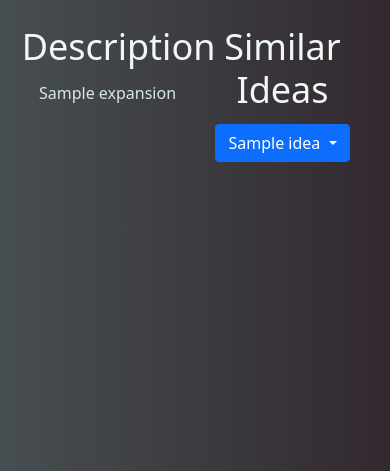
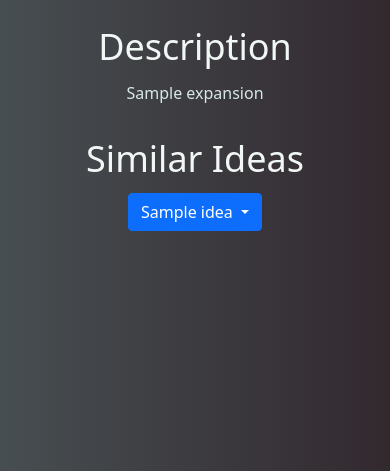
Before and after one commit to JakeG12345/idea-aid, a Flask app: template templates/expand.html in a window 390 px wide. Shown: the part 312-783 px from the top of the page. Run offline with Flask 3, Linux system fonts and the light colour scheme; the template is opened without the code that fills it: most values are stand-ins (such as "Sample title", 1, 10 or a date in 2020); some libraries are stand-ins or nearby versions; some web fonts are replaced.

Commit message:
make expand idea page responsive for mobile

```diff
--- a/static/styles.css
+++ b/static/styles.css
@@ -52,7 +52,7 @@ h2 {
 }
 
 .previousSelection h2 {
-    opacity: 70%;
+    opacity: 60%;
 }
 
 .errorMsg {
@@ -72,12 +72,11 @@ input {
 }
 
 .expand-flex {
-    display: flex;
-    justify-content: space-around;
+    display: block;
 }
 
-.expand-flex section {
-    width: 44vw;
+.expand-flex .description-container {
+    margin-bottom: 32px;
 }
 
 /* for desktop */
@@ -85,4 +84,13 @@ input {
     h1 {
         font-size: 100px;
     }
+
+    .expand-flex {
+        display: flex;
+        justify-content: space-around;
+    }
+
+    .expand-flex section {
+        width: 44vw;
+    }
 }
--- a/templates/expand.html
+++ b/templates/expand.html
@@ -11,7 +11,7 @@ More About Idea
 {% block main %}
     <div>
         <div class="expand-flex">
-            <section>
+            <section class="description-container">
                 <h2>Description</h2>
                 <p>
                     {{ expansion }}
```
